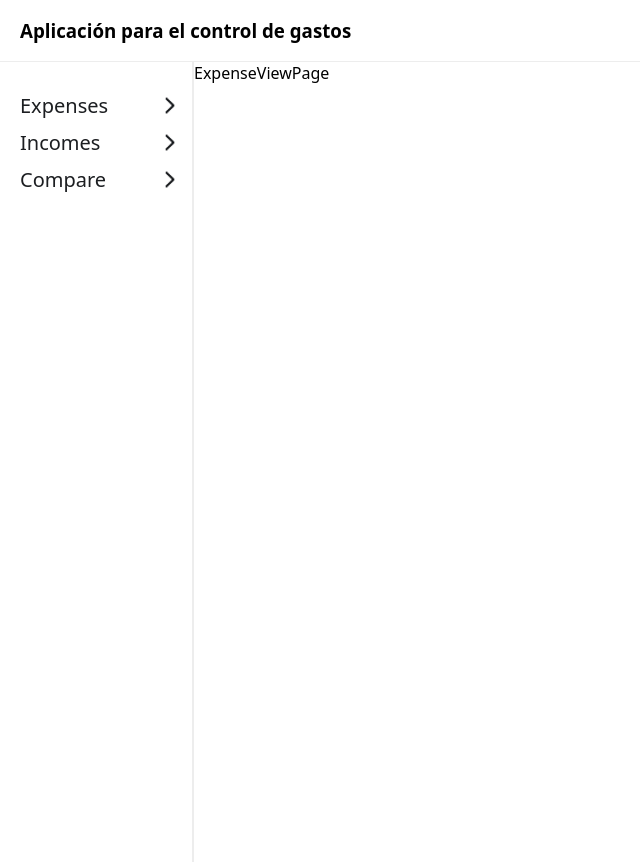
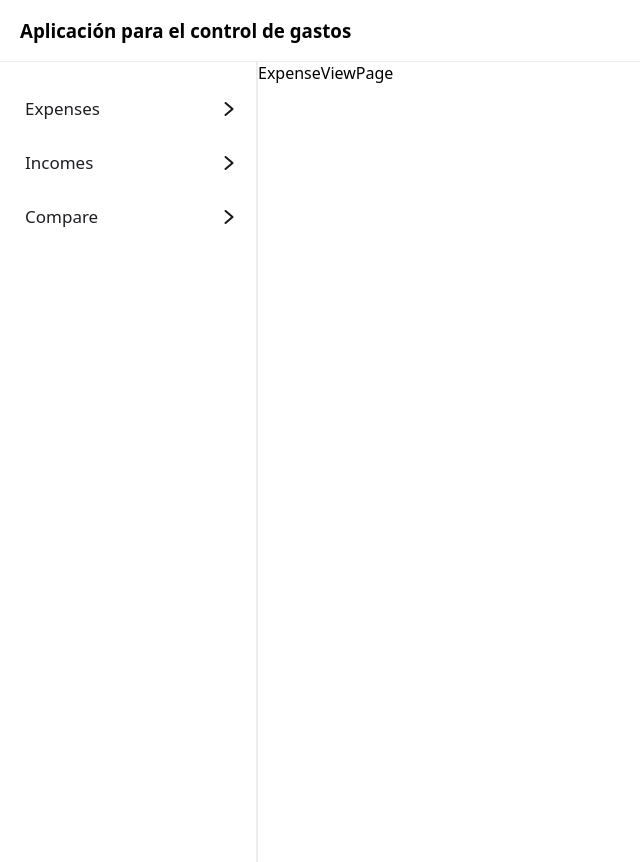
Before and after one commit to bflorentino/Personal-expenses-control-app, a React (Create React App) app: page /ExpensesControl/expenseView in a window 1280 px wide. Shown: the whole page, without its empty margins (0-640 px from the left). Built offline with nearby package versions, Linux system fonts and the light colour scheme.

Commit message:
Sidebar working

```diff
--- a/src/components/sidebar/SidebarContent.tsx
+++ b/src/components/sidebar/SidebarContent.tsx
@@ -1,21 +1,84 @@
 import React from 'react'
 import { Link } from 'react-router-dom'
+import { useDropDown } from '../../hooks/useDropDown'
 
 const SidebarContent = () => {
+
+    const ul1 = useDropDown()
+    const ul2 = useDropDown()
+
   return (
-    <ul className='sidebar__list mt-3 ml-2'>
+    <ul className='sidebar__list mt-3 ml-1'>
+
             <li className='sidebar__listItem mr-1'>
-                <Link to='/ExpensesControl/expenseView' className='sidebar__linkItem text-black text-500'>Expenses
-                    <img src="../../assets/images/next.png" alt=""  />
-                </Link>
+                <div
+                    className='sidebar__listItemTitle p-1 pointer'
+                    onClick={() => ul1.handleDropDown("ul-expenses")}
+                >
+                    <p className='text-black text-500 ml-1'>Expenses </p>
+                    <img
+                        src={ ul1.isArrowOpen
+                                ?  '../../assets/images/down.png'
+                                :  '../../assets/images/next.png'
+                            }
+                        alt=""
+                    />
+                </div>
+                <ul className='none ml-1 text-gray text-400 ml-3 w-full' id='ul-expenses'>
+                    <li className='w-full p-1'>
+                        <Link
+                            to='/ExpensesControl/expenseAdd'
+                            className='sidebar__linkItem text-gray text-400 p-1'
+                        >
+                            Add New Expense
+                        </Link>
+                    </li>
+                    <li className='p-1'>
+                        <Link
+                            to='/ExpensesControl/expenseView'
+                            className='sidebar__linkItem text-gray text-400 p-1'
+                        >
+                        View Expenses
+                        </Link>
+                    </li>
+                </ul>
             </li>
-            <li className='sidebar__listItem mt-1 mr-1'>
-                <Link to='/ExpensesControl/incomeView' className='sidebar__linkItem text-black text-500' >Incomes
-                    <img src="../../assets/images/next.png" alt="" />
-                </Link>
+
+            <li className='sidebar__listItem mr-1 mt-2'>
+                <div
+                    className='sidebar__listItemTitle p-1 pointer'
+                    onClick={()=> ul2.handleDropDown("ul-incomes")}
+                >
+                    <p className='text-black text-500 ml-1'>Incomes </p>
+                    <img src={ ul2.isArrowOpen
+                                ?  '../../assets/images/down.png'
+                                :  '../../assets/images/next.png'
+                            }
+                        alt=""  />
+                </div>
+                <ul className='none ml-3' id='ul-incomes'>
+                    <li className='p-1'>
+                        <Link
+                            to='/ExpensesControl/incomeAdd'
+                            className='sidebar__linkItem text-gray text-400 mt-1 p-1'
+                        >
+                            Add New Income
+                        </Link>
+                    </li>
+                    <li className='p-1'>
+                        <Link
+                            to='/ExpensesControl/incomeView'
+                            className='sidebar__linkItem text-gray text-400 mt-1 p-1'
+                        >
+                            View Incomes
+                        </Link>
+                    </li>
+                </ul>
             </li>
-            <li className='sidebar__listItem mt-1 mr-1'>
-                <Link to='' className='sidebar__linkItem text-black text-500'>Compare
+
+            <li className='sidebar__listItem mt-2 mr-1'>
+                <Link to='' className='sidebar__listItemTitle text-black text-500 p-1'>
+                    <p className='ml-1'>Compare</p>
                     <img src="../../assets/images/next.png" alt="" />
                 </Link>
             </li>
--- /dev/null
+++ b/src/hooks/useDropDown.ts
@@ -0,0 +1,15 @@
+import {useState} from 'react'
+
+const initialState = false
+
+export const useDropDown = () => {
+
+    const [ isArrowOpen, setIsArrowOpen ] = useState<boolean>(initialState)
+
+    const handleDropDown = (id:string) => {
+        setIsArrowOpen(!isArrowOpen)
+        document.querySelector(`#${id}`)?.classList.toggle("sidebar__dropdownList")
+    }
+
+    return { isArrowOpen, handleDropDown }
+}
--- a/src/routers/ExpensesControlRouter.tsx
+++ b/src/routers/ExpensesControlRouter.tsx
@@ -15,11 +15,11 @@ const ExpensesControlRouter = () => {
 
   return (
     <>
+    <Header/>
     {
-      opened && <SidebarModal />
+      opened ? <SidebarModal />
+             : <Sidebar />
     }
-    <Header/>
-    <Sidebar />
       <Routes >
         <Route path='/expenseView' element={<ExpenseViewPage />} />
         <Route path='/expenseAdd' element={<ExpenseAddPage />}/>
--- a/src/styles/components/_sidebar.scss
+++ b/src/styles/components/_sidebar.scss
@@ -1,6 +1,5 @@
 .sidebar__cont {
-    min-width: 15%;
-    max-width: 30%;
+    width: 20%;
     height: 100vh;
     border-right: 2px solid $primary;
     display: none;
@@ -16,8 +15,22 @@
     @extend %flex-column;
     width: 100%;
 }
+.sidebar__listItemTitle {
+    @extend %flex-row-between;
+    font-size: 17px;
+
+    &:hover{
+        background-color: $primary;
+        border-radius: 6px;
+    }
+}
 .sidebar__linkItem {
-    @extend %flex-row-between;
+    font-size: 17px;
+
+    &:hover{
+        background-color: $primary;
+        border-radius: 6px;
+    }
 }
 
 // Sidebar Modal
@@ -31,9 +44,6 @@
 .modal__header {
     @extend %flex-row-between;
 }
-// Media queries
-@media only screen and (min-width:800px){
-    .sidebar__cont {
-        display: flex;
-    }
+.sidebar__dropdownList{
+    @extend %flex-column
 }
```
Also changed, not shown: public/assets/images/down.png (added).
